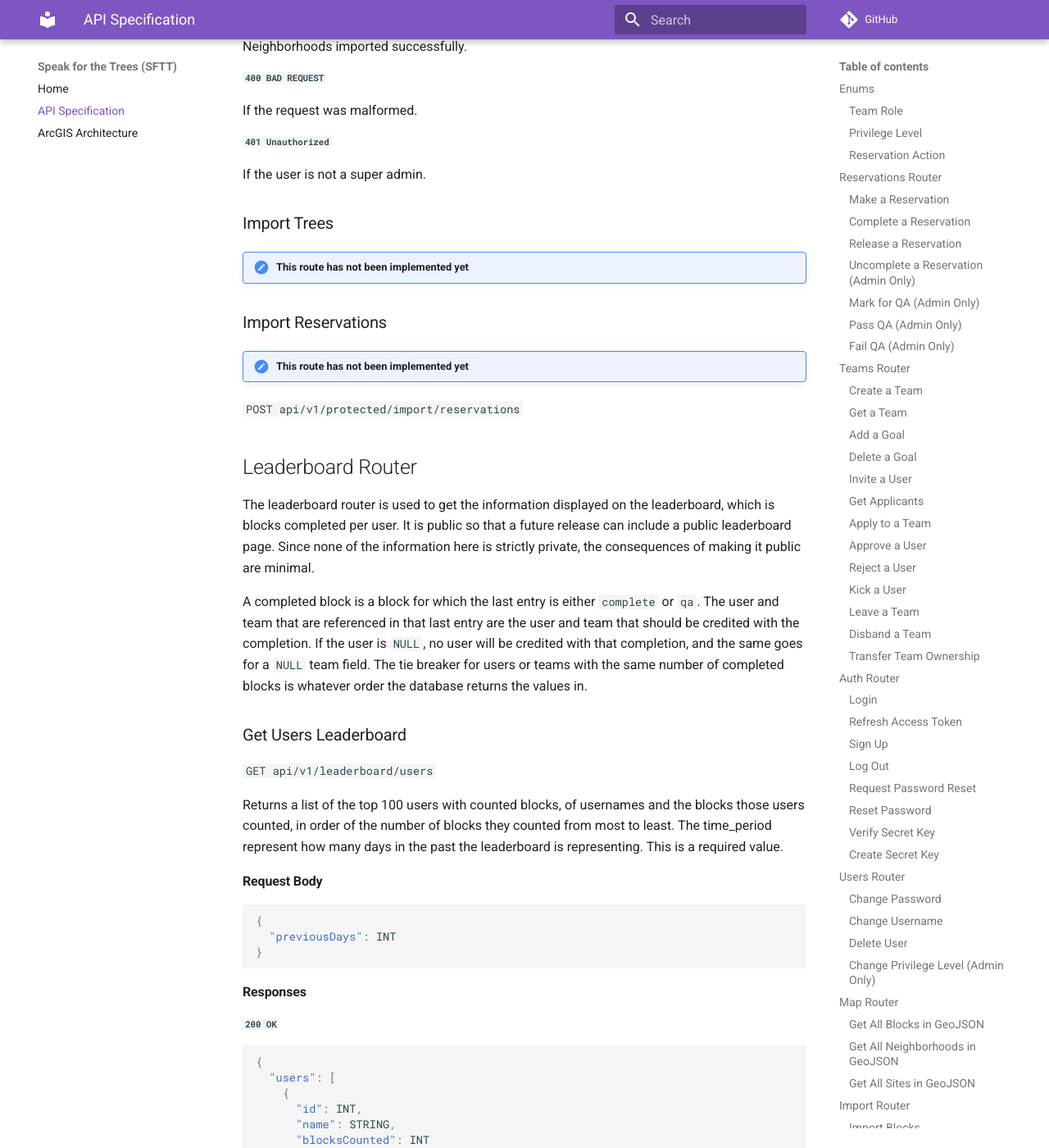
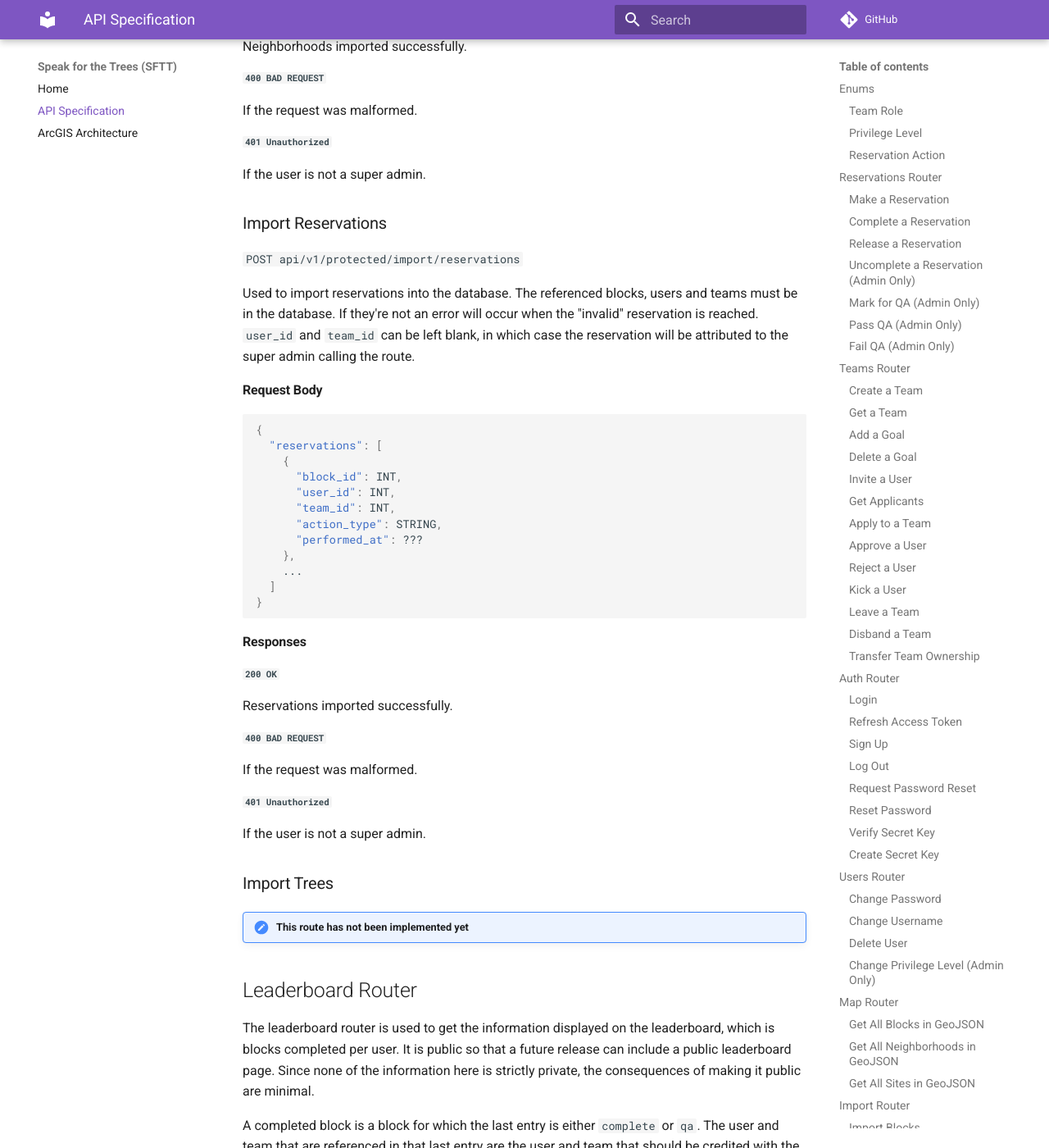
Before and after one commit to Code-4-Community/c4c-dev-docs, an MkDocs documentation site: the page built from docs/sftt/sftt-api-spec.md, in a window 1280 px wide and 1400 px high, scrolled down 24661 px. Shown: the whole window at 82% size. Built offline with MkDocs 1.6.1 and Material for MkDocs 9.7.7, drawn with Linux system fonts in a browser that asks for light colours; comment, search, counter and statistics services are not loaded.

Commit message:
Added import reservations documentation

````diff
--- a/docs/sftt/sftt-api-spec.md
+++ b/docs/sftt/sftt-api-spec.md
@@ -1057,15 +1057,46 @@ If the request was malformed.
 
 If the user is not a super admin.
 
+### Import Reservations
+
+`POST api/v1/protected/import/reservations`
+
+Used to import reservations into the database. The referenced blocks, users and teams must be in the database. If they're not an error will occur when the "invalid" reservation is reached. `user_id` and `team_id` can be left blank, in which case the reservation will be attributed to the super admin calling the route.
+
+#### Request Body
+
+```json
+{
+  "reservations": [
+    {
+      "block_id": INT,
+      "user_id": INT,
+      "team_id": INT,
+      "action_type": STRING,
+      "performed_at": ???
+    },
+    ...
+  ]
+}
+```
+
+#### Responses
+
+##### `200 OK`
+
+Reservations imported successfully.
+
+##### `400 BAD REQUEST`
+
+If the request was malformed.
+
+##### `401 Unauthorized`
+
+If the user is not a super admin.
+
 ### Import Trees
 
 !!! missing "This route has not been implemented yet"
-
-### Import Reservations
-
-!!! missing "This route has not been implemented yet"
-
-`POST api/v1/protected/import/reservations`
 
 ## Leaderboard Router
 
````
